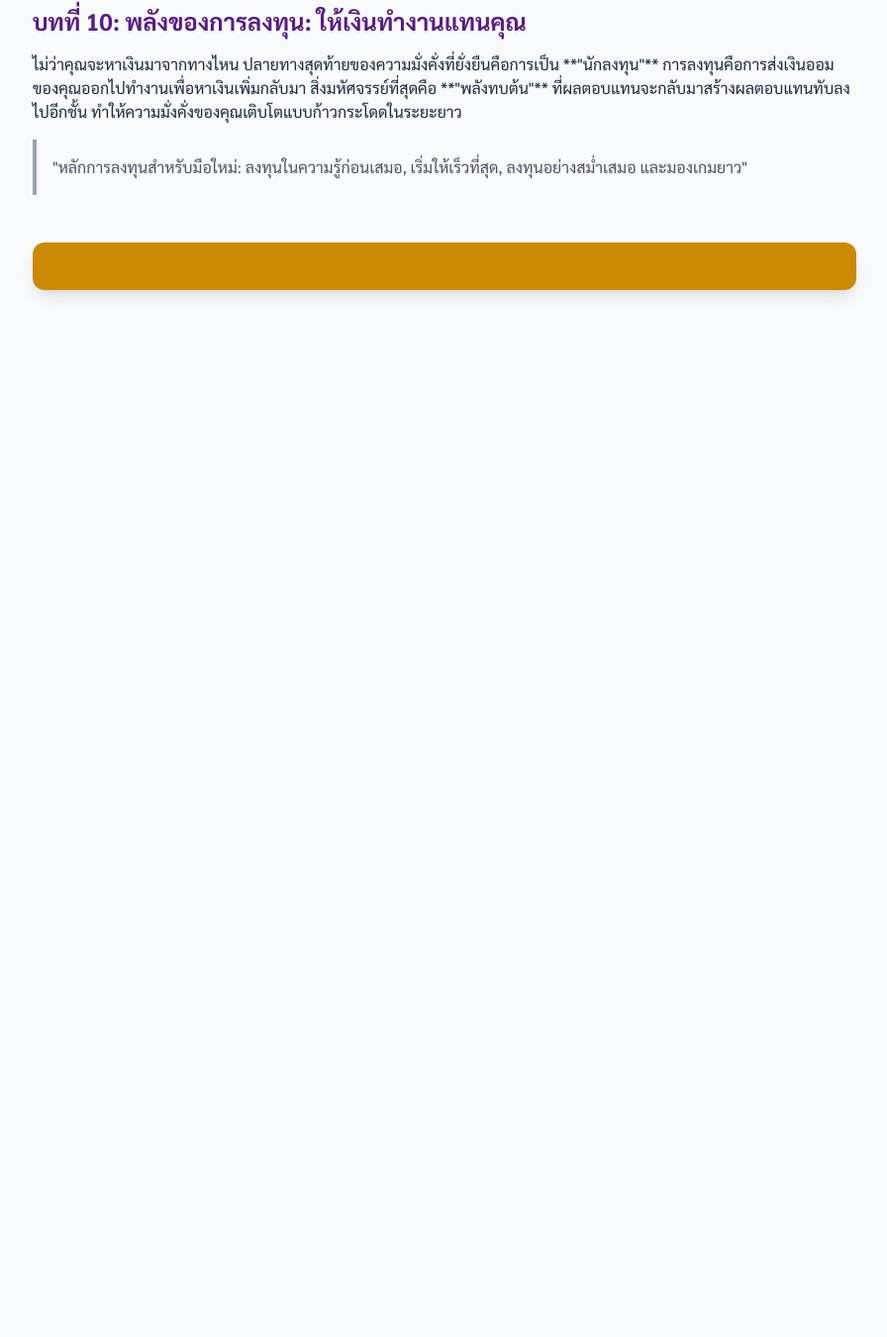
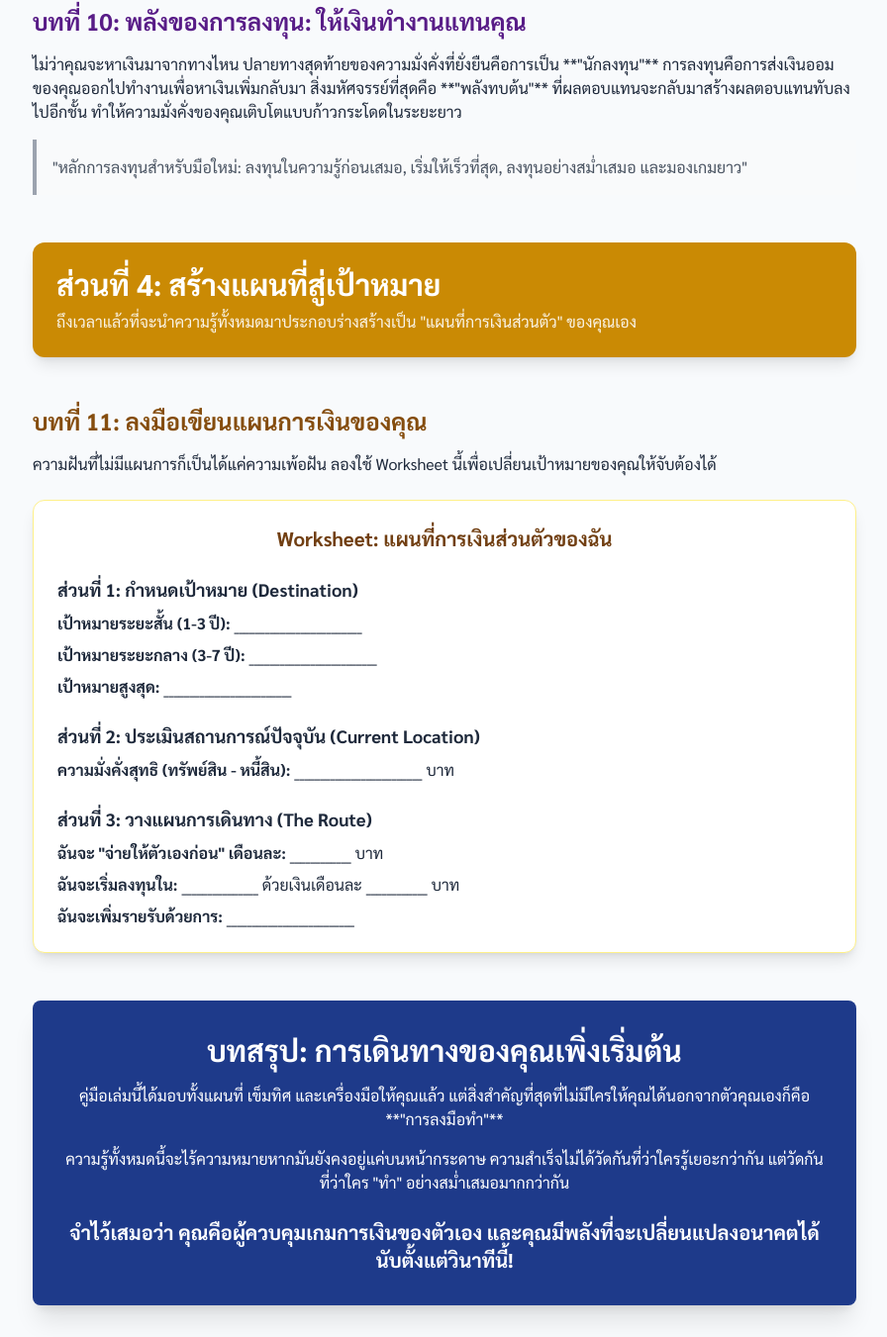
Before and after one commit to Learneveryday2023/money_personality_quiz, a plain HTML site: page index.html in a window 1280 px wide. Shown: the part 5137-6488 px from the top of the page at 99% size, without its empty margins (191-1087 px from the left). Before the commit the page ends 5510 px from the top, so only its background shows below. Drawn offline with nearby package versions, Linux system fonts and the light colour scheme.

Commit message:
Update index.html

```diff
--- a/index.html
+++ b/index.html
@@ -270,4 +270,51 @@
 
         <!-- Part 4: Roadmap -->
         <div class="p-6 bg-yellow-600 text-white rounded-xl mb-12 shadow-lg">
-            <h2 class="text-3
+            <h2 class="text-3xl font-bold">ส่วนที่ 4: สร้างแผนที่สู่เป้าหมาย</h2>
+            <p class="mt-2 opacity-90">ถึงเวลาแล้วที่จะนำความรู้ทั้งหมดมาประกอบร่างสร้างเป็น "แผนที่การเงินส่วนตัว" ของคุณเอง</p>
+        </div>
+
+        <!-- Chapter 11 -->
+        <section class="mb-12">
+            <h3 class="text-2xl font-bold text-yellow-800 mb-4">บทที่ 11: ลงมือเขียนแผนการเงินของคุณ</h3>
+            <p class="mb-6">ความฝันที่ไม่มีแผนการก็เป็นได้แค่ความเพ้อฝัน ลองใช้ Worksheet นี้เพื่อเปลี่ยนเป้าหมายของคุณให้จับต้องได้</p>
+            <div class="bg-white p-6 rounded-xl shadow-lg border border-yellow-200">
+                <h4 class="text-xl font-bold text-yellow-900 text-center mb-6">Worksheet: แผนที่การเงินส่วนตัวของฉัน</h4>
+
+                <div class="mb-6">
+                    <h5 class="font-bold text-lg text-slate-800 mb-2">ส่วนที่ 1: กำหนดเป้าหมาย (Destination)</h5>
+                    <div class="space-y-2">
+                        <p><strong>เป้าหมายระยะสั้น (1-3 ปี):</strong> _________________________</p>
+                        <p><strong>เป้าหมายระยะกลาง (3-7 ปี):</strong> _________________________</p>
+                        <p><strong>เป้าหมายสูงสุด:</strong> _________________________</p>
+                    </div>
+                </div>
+
+                <div class="mb-6">
+                    <h5 class="font-bold text-lg text-slate-800 mb-2">ส่วนที่ 2: ประเมินสถานการณ์ปัจจุบัน (Current Location)</h5>
+                     <p><strong>ความมั่งคั่งสุทธิ (ทรัพย์สิน - หนี้สิน):</strong> _________________________ บาท</p>
+                </div>
+
+                <div>
+                    <h5 class="font-bold text-lg text-slate-800 mb-2">ส่วนที่ 3: วางแผนการเดินทาง (The Route)</h5>
+                    <div class="space-y-2">
+                        <p><strong>ฉันจะ "จ่ายให้ตัวเองก่อน" เดือนละ:</strong> ____________ บาท</p>
+                        <p><strong>ฉันจะเริ่มลงทุนใน:</strong> _______________ ด้วยเงินเดือนละ ____________ บาท</p>
+                        <p><strong>ฉันจะเพิ่มรายรับด้วยการ:</strong> _________________________</p>
+                    </div>
+                </div>
+            </div>
+        </section>
+
+        <!-- Chapter 12 & Conclusion -->
+        <section class="text-center bg-blue-900 text-white p-8 rounded-lg shadow-xl">
+            <h3 class="text-3xl font-bold mb-4">บทสรุป: การเดินทางของคุณเพิ่งเริ่มต้น</h3>
+            <p class="mb-4">คู่มือเล่มนี้ได้มอบทั้งแผนที่ เข็มทิศ และเครื่องมือให้คุณแล้ว แต่สิ่งสำคัญที่สุดที่ไม่มีใครให้คุณได้นอกจากตัวคุณเองก็คือ **"การลงมือทำ"**</p>
+            <p class="mb-6">ความรู้ทั้งหมดนี้จะไร้ความหมายหากมันยังคงอยู่แค่บนหน้ากระดาษ ความสำเร็จไม่ได้วัดกันที่ว่าใครรู้เยอะกว่ากัน แต่วัดกันที่ว่าใคร "ทำ" อย่างสม่ำเสมอมากกว่ากัน</p>
+            <p class="font-bold text-xl">จำไว้เสมอว่า คุณคือผู้ควบคุมเกมการเงินของตัวเอง และคุณมีพลังที่จะเปลี่ยนแปลงอนาคตได้นับตั้งแต่วินาทีนี้!</p>
+        </section>
+
+    </main>
+
+</body>
+</html>
```
